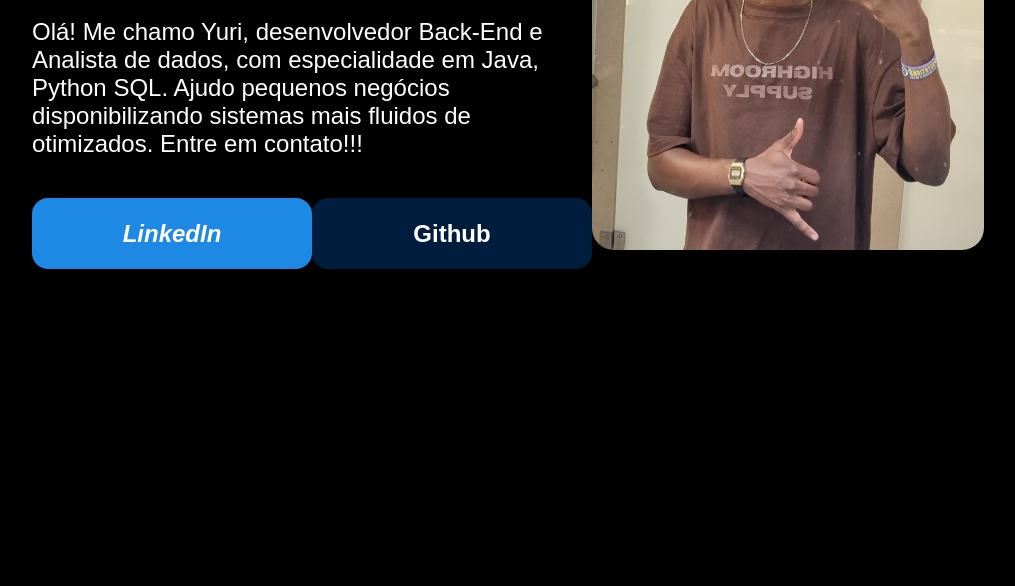
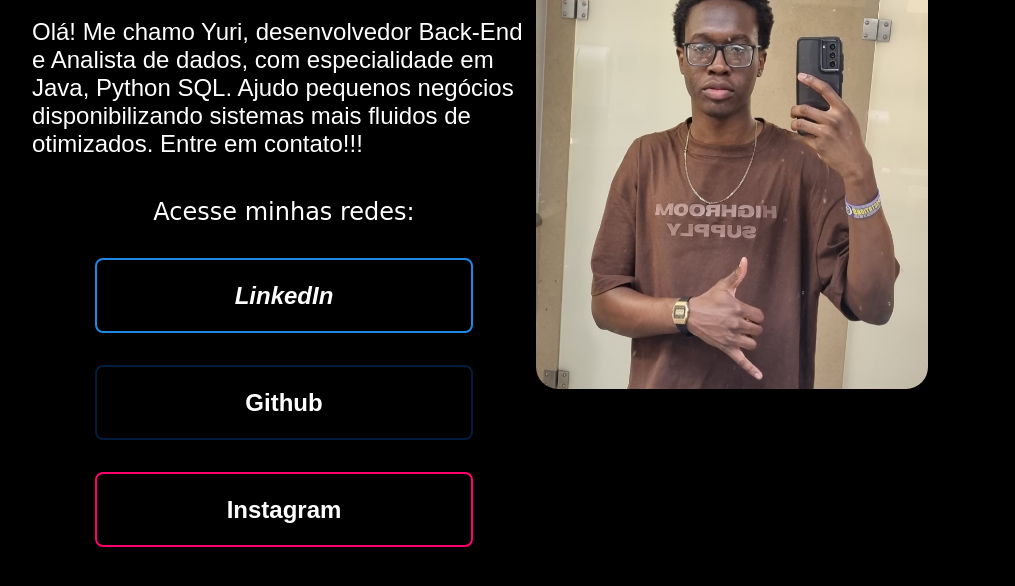
Before and after one commit to nsdYuri/Web_Alura, a plain HTML site: page index.html in a window 1280 px wide. Shown: the part 314-900 px from the top of the page, without its empty margins (160-1175 px from the left). Drawn offline with Linux system fonts and the light colour scheme.

Commit message:
AdicionANO novo link nas redes, incluiondo subtitulo, reestilizando os botões, removendo a cor de fundo e colorindo as bordas, arrumando o arredondamento, largura, flex direction e gap

```diff
--- a/Style/style.css
+++ b/Style/style.css
@@ -51,15 +51,24 @@ body {
 .links {
     display: flex;
     justify-content: space-between;
+    flex-direction: column;
+    align-items: center;
+    gap: 32px;
+}
+
+.subtitulo_links {
+    font-family: "Indie Flower", cursive;
+    font-size: 24px;
+    font-weight: 400;
 }
 
 /* 001d3d hash cor github, hash cor linkedIn 0077b6*/
 
 .linkedin {
-    background-color: #1e88e5;
-    width: 280px;
+    border: 2px solid #1e88e5;
+    width: 378px;
     text-align: center;
-    border-radius: 16px;
+    border-radius: 8px;
     font-size: 24px;
     padding: 21.5px 0;
     text-decoration: none;
@@ -70,10 +79,10 @@ body {
 }
 
 .github {
-    background-color: #001d3d;
-    width: 280px;
+    border: 2px solid #001d3d;
+    width: 378px;
     text-align: center;
-    border-radius: 16px;
+    border-radius: 8px;
     font-size: 24px;
     padding: 21.5px 0;
     text-decoration: none;
@@ -81,3 +90,17 @@ body {
     font-weight: bold;
     color: white;
 }
+
+.instagram {
+    /* background-color: #ff006e; */
+    border: 2px solid #ff006e;
+    width: 378px;
+    text-align: center;
+    border-radius: 8px;
+    font-size: 24px;
+    padding: 21.5px 0;
+    text-decoration: none;
+    font-family: "Mitr", sans-serif;
+    font-weight: bold;
+    color: white;
+}
--- a/index.html
+++ b/index.html
@@ -7,7 +7,11 @@
     <link rel="stylesheet" href="./Style/style.css">
 </head>
 <body>
-    <header class="cabecalho"></header>
+    <header class="cabecalho">
+        <nav>
+
+        </nav>
+    </header>
     <section class="conteudo">
         <div class="conteudo__apresentacao">
             <h1 class="titulo">Tenha um sistema automatizado e dinâmico <strong class="destaque_intro">com um Back-End de qualidade!</strong></h1>
@@ -15,8 +19,10 @@
             SQL. Ajudo pequenos negócios disponibilizando sistemas mais fluidos de otimizados. Entre em contato!!!
             </article>
             <div class="links">
+                <h2 class="subtitulo_links">Acesse minhas redes:</h2>
                 <a class="linkedin" href="https://www.linkedin.com/in/yuri-ikegwuonu/">LinkedIn</a>
                 <a class="github" href="https://github.com/nsdYuri">Github</a>
+                <a class="instagram" href="https://www.instagram.com/yurighost__">Instagram</a>
             </div>
         </div>
         <div class="imagem-1">
```
